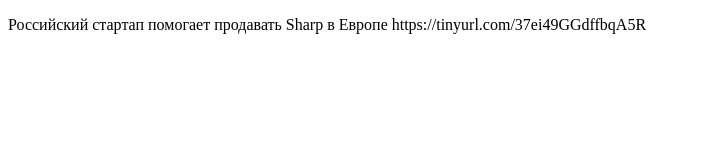
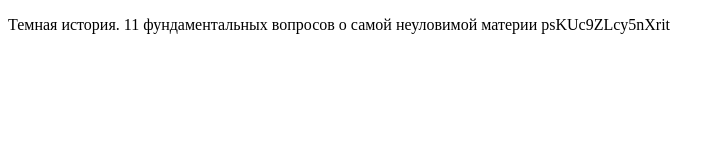
Before and after one commit to portmonetv/simplebot6, a plain HTML site: page C/index.html in a window 1280 px wide. Shown: the whole page, without its empty margins (0-723 px from the left). Drawn offline with Linux system fonts and the light colour scheme.

Commit message:
Update index.html

```diff
--- a/C/index.html
+++ b/C/index.html
@@ -4,4 +4,4 @@
       src="https://portmonetv.github.io/simplebot2/C/data/random.js"
     ></script>
 
-      Российский стартап помогает продавать Sharp в Европе   https://tinyurl.com/37ei49GGdffbqA5R
+      Темная история. 11 фундаментальных вопросов о самой неуловимой материи   psKUc9ZLcy5nXrit
```
